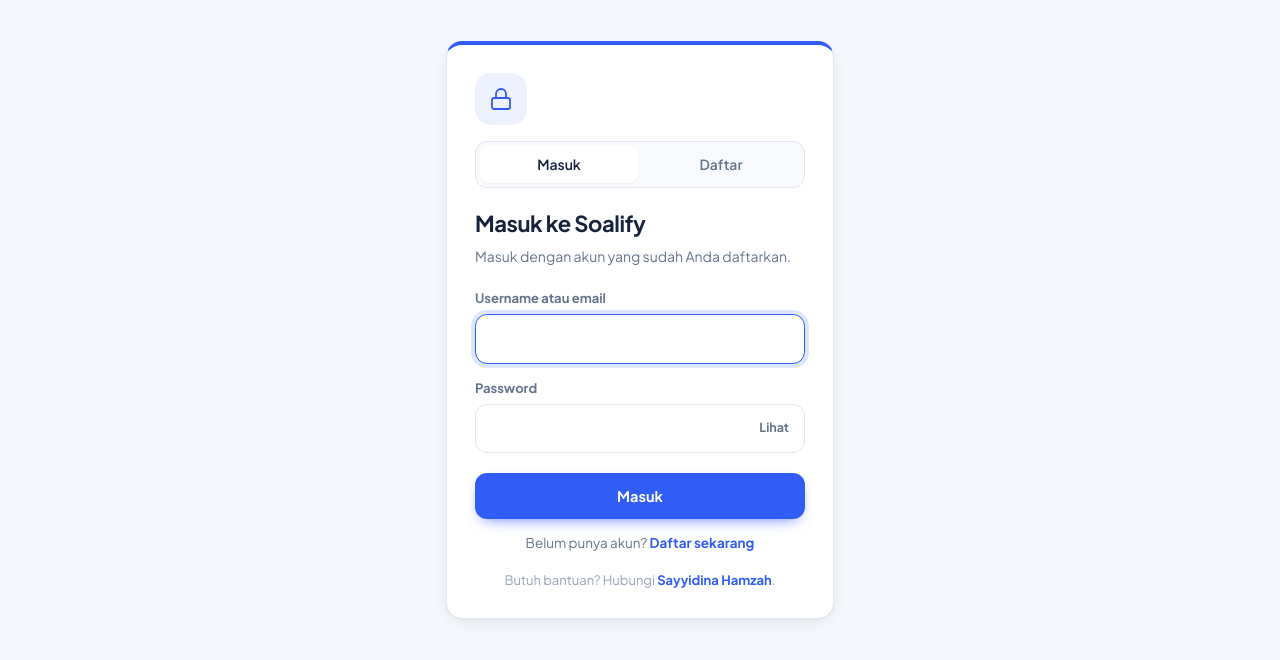
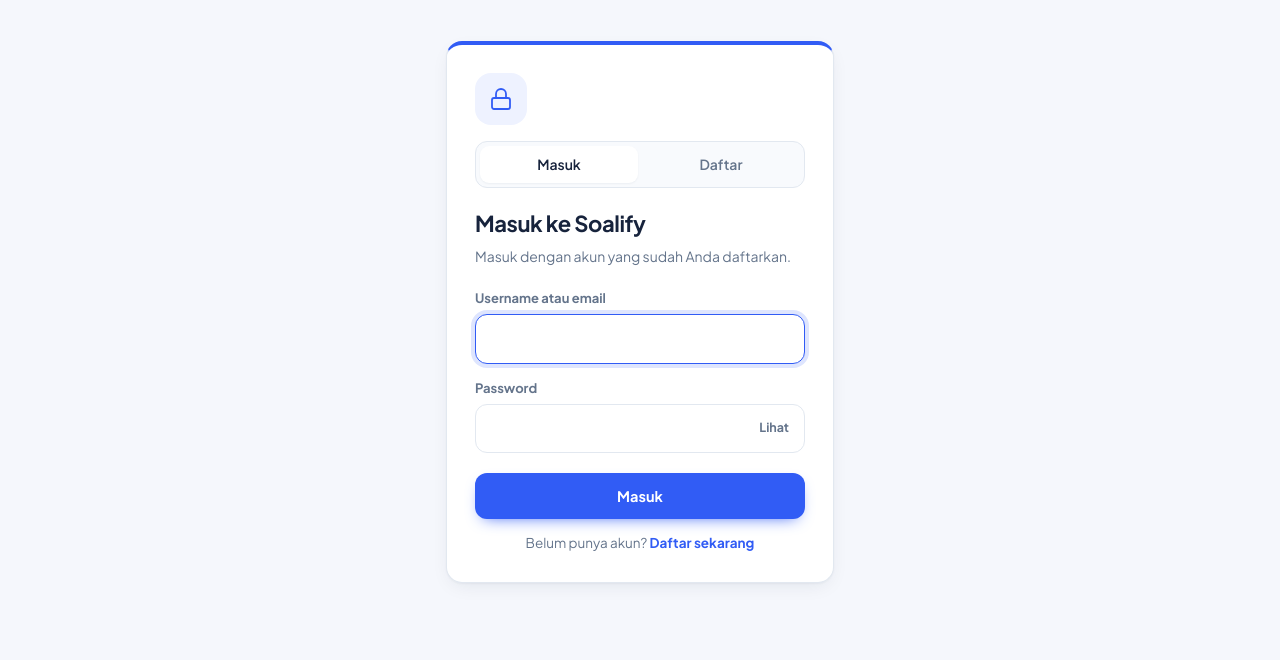
Before and after one commit to sadahamza/soalify, a plain HTML site: page index.html in a window 1280 px wide. Shown: the part 70-730 px from the top of the page. Drawn offline with Linux system fonts and the light colour scheme.

Commit message:
Hapus baris bantuan WhatsApp di halaman masuk
Co-Authored-By: Claude Opus 5.5 <noreply@anthropic.com>

```diff
--- a/index.html
+++ b/index.html
@@ -330,9 +330,6 @@ body.is-admin .navbtn.auth.admin-only{display:inline-flex}
 .lbl{display:block;font-size:13px;font-weight:700;margin:14px 0 6px}
 .lbl small{font-weight:500;color:var(--faint)}
 .gate .btn{width:100%;margin-top:20px}
-.gate-note{margin-top:16px;text-align:center;font-size:13px;color:var(--faint)}
-.gate-note .wa-link{color:var(--primary);font-weight:700;text-decoration:none;white-space:nowrap}
-.gate-note .wa-link:hover{text-decoration:underline}
 .gate-tabs{display:flex;width:100%;margin:0 0 18px}.gate-tabs button{flex:1;justify-content:center}
 .gate-switch{margin-top:14px;text-align:center;font-size:13.5px;color:var(--muted)}
 .gate-switch a{font-weight:700;text-decoration:none}.gate-switch a:hover{text-decoration:underline}
@@ -478,7 +475,6 @@ body.is-admin .navbtn.auth.admin-only{display:inline-flex}
         <a href="#" onclick="showGate('login');return false">Kembali ke Masuk</a></div>
     </form>
 
-    <div class="gate-note">Butuh bantuan? Hubungi <a class="wa-link" href="https://wa.me/6283151399584?text=Assalamu%27alaikum%2C%20saya%20butuh%20bantuan%20akun%20Soalify." target="_blank" rel="noopener" title="Chat lewat WhatsApp">Sayyidina Hamzah</a>.</div>
   </div>
 </section>
 
```
